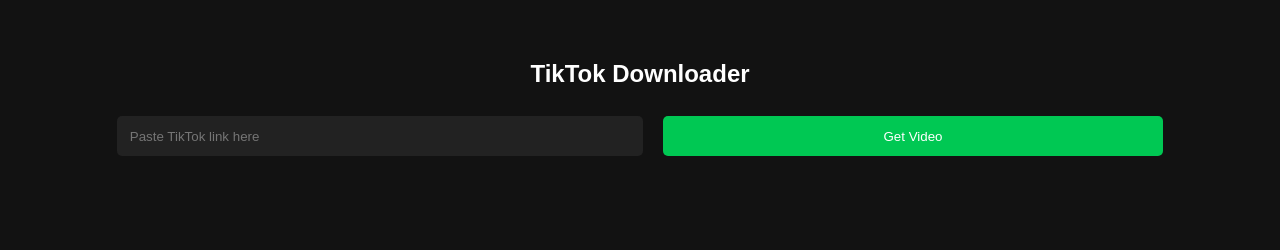
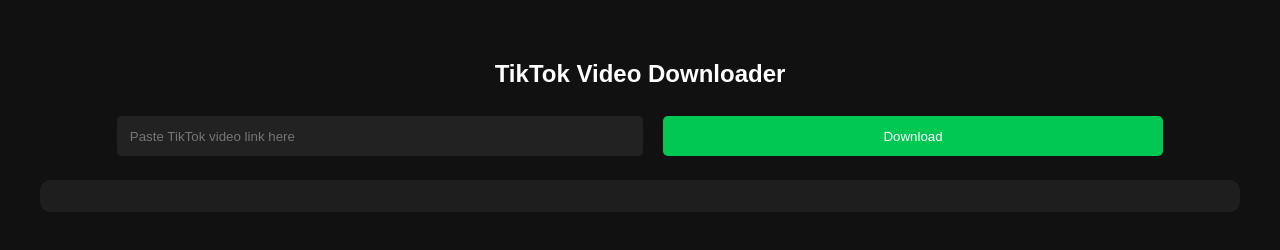
Before and after one commit to Nethmika-LK/Whatsapp-Dp-Download, a plain HTML site: page index.html in a window 1280 px wide. Drawn offline with Linux system fonts and the light colour scheme.

Commit message:
Update index.html

```diff
--- a/index.html
+++ b/index.html
@@ -2,100 +2,84 @@
 <html lang="en">
 <head>
   <meta charset="UTF-8" />
+  <meta name="viewport" content="width=device-width, initial-scale=1.0"/>
   <title>TikTok Downloader</title>
-  <meta name="viewport" content="width=device-width, initial-scale=1.0"/>
   <style>
     body {
-      background: #121212;
-      color: white;
-      font-family: Arial, sans-serif;
+      background: #111;
+      color: #fff;
+      font-family: sans-serif;
       text-align: center;
       padding: 2rem;
     }
     input, button {
       padding: 0.8rem;
+      margin: 0.5rem;
       width: 90%;
       max-width: 500px;
-      margin: 0.5rem;
       border: none;
       border-radius: 5px;
     }
-    input {
-      background: #222;
-      color: white;
-    }
-    button {
-      background: #00c853;
-      color: white;
-      cursor: pointer;
-    }
-    .video-box {
+    input { background: #222; color: #fff; }
+    button { background: #00c853; color: white; cursor: pointer; }
+    .result {
       background: #1e1e1e;
+      margin-top: 1rem;
       padding: 1rem;
-      margin-top: 1rem;
-      border-radius: 10px;
-      max-width: 500px;
-      margin-left: auto;
-      margin-right: auto;
-    }
-    img {
-      max-width: 100%;
       border-radius: 10px;
     }
-    .links a {
-      display: inline-block;
-      margin: 0.5rem;
+    img { max-width: 100%; border-radius: 10px; }
+    a {
+      display: block;
       background: #2962ff;
       color: white;
-      padding: 0.5rem 1rem;
+      text-decoration: none;
+      margin: 0.5rem 0;
+      padding: 0.5rem;
       border-radius: 5px;
-      text-decoration: none;
     }
   </style>
 </head>
 <body>
-  <h2>TikTok Downloader</h2>
-  <input type="text" id="tiktokUrl" placeholder="Paste TikTok link here" />
-  <button onclick="fetchVideo()">Get Video</button>
 
-  <div id="result"></div>
+  <h2>TikTok Video Downloader</h2>
+  <input type="text" id="tiktokUrl" placeholder="Paste TikTok video link here" />
+  <button onclick="download()">Download</button>
+
+  <div id="result" class="result"></div>
 
   <script>
-    async function fetchVideo() {
-      const inputUrl = document.getElementById('tiktokUrl').value.trim();
-      const apiKey = "edbcfabbca5a9750";
-      const apiUrl = `https://api-dark-shan-yt.koyeb.app/download/tiktok?url=${encodeURIComponent(inputUrl)}&apikey=${apiKey}`;
-      const resultDiv = document.getElementById('result');
+    async function download() {
+      const inputUrl = document.getElementById("tiktokUrl").value.trim();
+      const resultDiv = document.getElementById("result");
       resultDiv.innerHTML = "Loading...";
 
       try {
-        const res = await fetch(apiUrl);
-        const json = await res.json();
+        const proxy = "https://corsproxy.io/?";
+        const api = `https://api-dark-shan-yt.koyeb.app/download/tiktok?url=${encodeURIComponent(inputUrl)}&apikey=edbcfabbca5a9750`;
+        const response = await fetch(proxy + encodeURIComponent(api));
+        const json = await response.json();
 
-        console.log("API Response:", json); // DEBUG LINE
+        if (!json.status || !json.result) {
+          resultDiv.innerHTML = "Invalid response from API.";
+          return;
+        }
 
-        if (json.status && json.result) {
-          const v = json.result;
-          resultDiv.innerHTML = `
-            <div class="video-box">
-              <img src="${v.cover}" alt="Cover"/>
-              <h3>@${v.author?.username || v.author?.unique_id}</h3>
-              <p>${v.desc || 'No description'}</p>
-              <div class="links">
-                <a href="${v.nowm}" download>Download No Watermark</a>
-                <a href="${v.wm}" download>Download Watermark</a>
-                <a href="${v.music}" download>Download Music</a>
-              </div>
-            </div>
-          `;
-        } else {
-          resultDiv.innerHTML = "Failed to load video. Check TikTok URL or try again.";
-        }
-      } catch (err) {
-        console.error(err);
+        const data = json.result;
+        resultDiv.innerHTML = `
+          <img src="${data.cover}" alt="Thumbnail">
+          <h3>@${data.author?.username || 'unknown'}</h3>
+          <p>${data.desc || 'No description'}</p>
+          <a href="${data.nowm}" download>Download No Watermark</a>
+          <a href="${data.wm}" download>Download With Watermark</a>
+          <a href="${data.music}" download>Download Music</a>
+        `;
+      } catch (e) {
+        console.error(e);
         resultDiv.innerHTML = "Error fetching video data.";
       }
     }
   </script>
+
 </body>
 </html>
```
